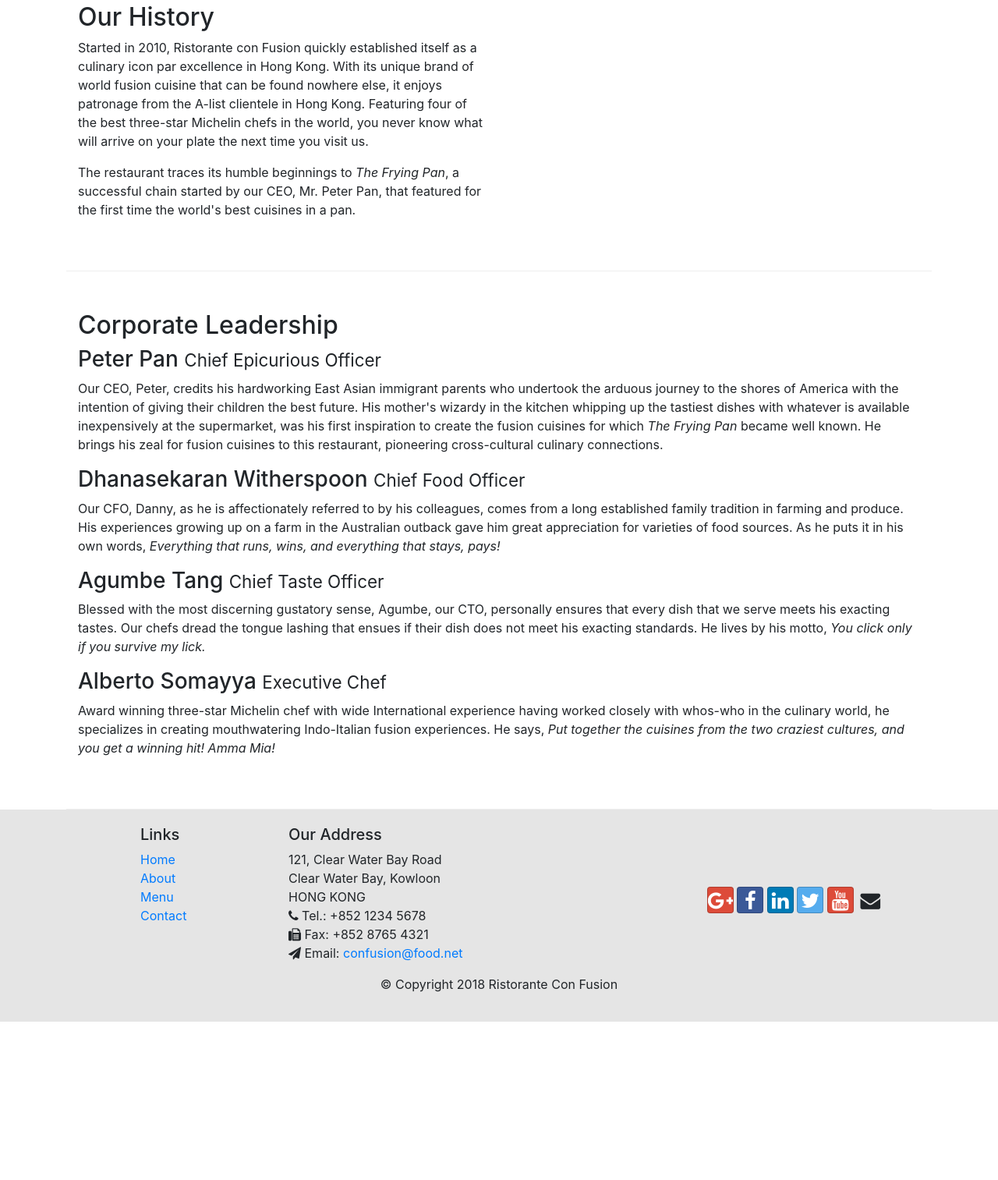
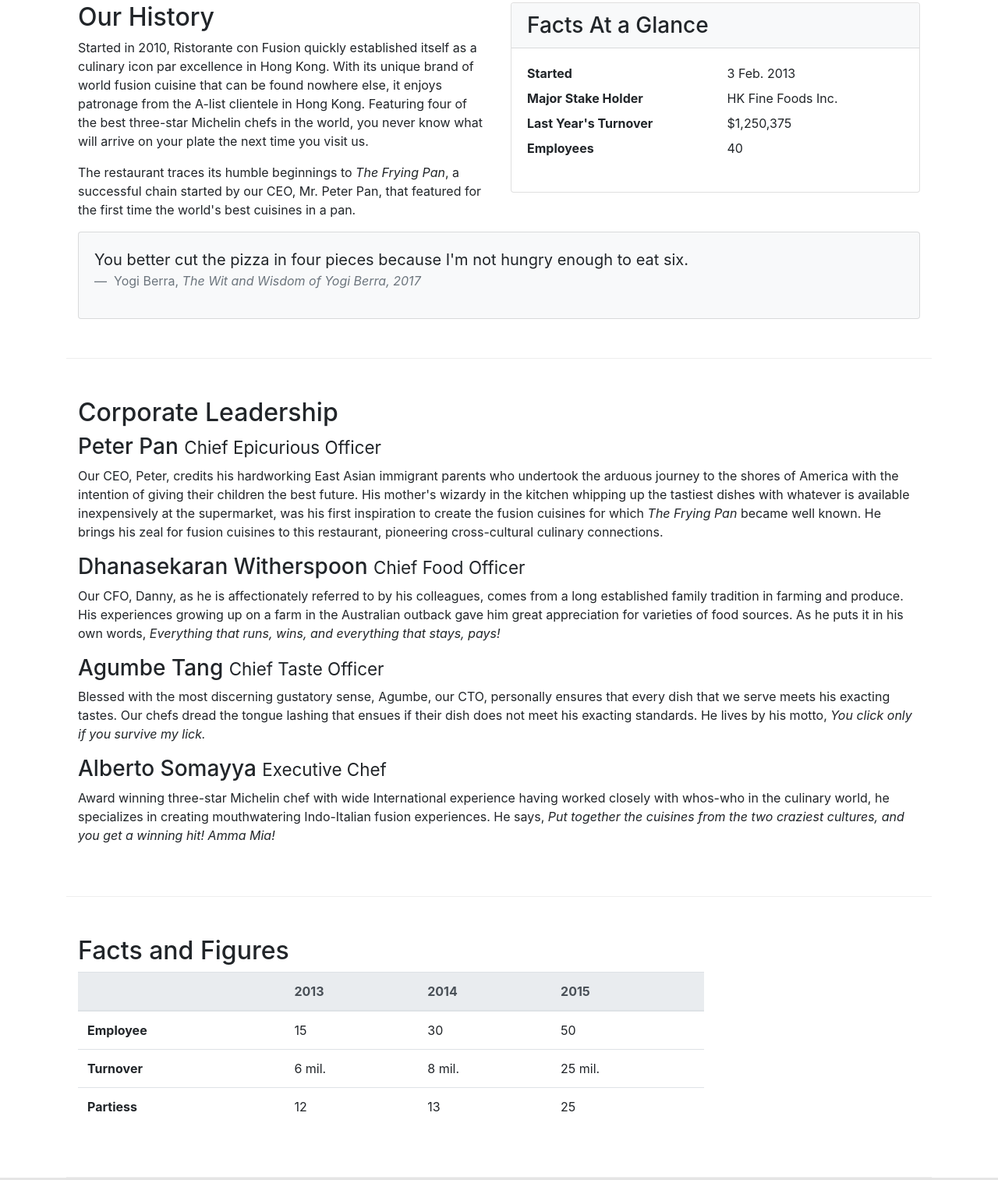
Before and after one commit to jaY-S-99/bootstrap, a website: page aboutus.html in a window 1280 px wide. Shown: the part 558-2071 px from the top of the page at 78% size. Before the commit the page ends 1868 px from the top, so only its background shows below. Drawn offline with nearby package versions, Linux system fonts and the light colour scheme.

Commit message:
cards and tables added

```diff
--- a/aboutus.html
+++ b/aboutus.html
@@ -64,7 +64,38 @@
                 <p>Started in 2010, Ristorante con Fusion quickly established itself as a culinary icon par excellence in Hong Kong. With its unique brand of world fusion cuisine that can be found nowhere else, it enjoys patronage from the A-list clientele in Hong Kong.  Featuring four of the best three-star Michelin chefs in the world, you never know what will arrive on your plate the next time you visit us.</p>
                 <p>The restaurant traces its humble beginnings to <em>The Frying Pan</em>, a successful chain started by our CEO, Mr. Peter Pan, that featured for the first time the world's best cuisines in a pan.</p>
             </div>
-            <div>
+            <div class="col-sm-6">
+                <div class="card">
+                    <h3 class="card-header bg-light">Facts At a Glance</h3>
+                    <div class="card-body">
+                        <dl class="row">
+                            <dt class="col-6">Started</dt>
+                            <dd class="col-6">3 Feb. 2013</dd>
+                            <dt class="col-6">Major Stake Holder</dt>
+                            <dd class="col-6">HK Fine Foods Inc.</dd>
+                            <dt class="col-6">Last Year's Turnover</dt>
+                            <dd class="col-6">$1,250,375</dd>
+                            <dt class="col-6">Employees</dt>
+                            <dd class="col-6">40</dd>
+                        </dl>
+                    </div>
+                </div>
+            </div>
+            <div class="col-12">
+                <div class="card card-body bg-light">
+                    <blockquote class="blockquote">
+                        <p class="mb-0">
+                            You better cut the pizza in four pieces because
+                            I'm not hungry enough to eat six.
+                        </p>
+                        <footer class="blockquote-footer">
+                            Yogi Berra,
+                            <cite title="Source Title">
+                                The Wit and Wisdom of Yogi Berra, 2017
+                            </cite>
+                        </footer>
+                    </blockquote>
+                </div>
             </div>
         </div>
 
@@ -81,6 +112,44 @@
                 <h3>Alberto Somayya <small>Executive Chef</small></h3>
                 <p class="d-none d-sm-block">Award winning three-star Michelin chef with wide International experience having worked closely with whos-who in the culinary world, he specializes in creating mouthwatering Indo-Italian fusion experiences. He says, <em>Put together the cuisines from the two craziest cultures, and you get a winning hit! Amma Mia!</em></p>
             </div>
+       </div>
+       <div class="row row-content">
+        <div class ="col-12 col-sm-9">
+            <h2>Facts and Figures</h2>
+            <div class="table-responsive">
+                <table class="table table-hover">
+                    <thead class="thead-light">
+                        <th>&nbsp;</th>
+                        <th>2013</th>
+                        <th>2014</th>
+                        <th>2015</th>
+                    </thead>
+                    <tbody>
+                        <tr>
+                            <th>Employee</th>
+                            <td>15</td>
+                            <td>30</td>
+                            <td>50</td>
+                        </tr>
+                        <tr>
+                            <th>Turnover</th>
+                            <td>6 mil.</td>
+                            <td>8 mil.</td>
+                            <td>25 mil.</td>
+                        </tr>
+                        <tr>
+                            <th>Partiess</th>
+                            <td>12</td>
+                            <td>13</td>
+                            <td>25</td>
+                        </tr>
+                    </tbody>
+                </table>
+            </div>
+        </div>
+        <div class="col-12 col-sm-3">
+
+        </div>
        </div>
 
     </div>
```
